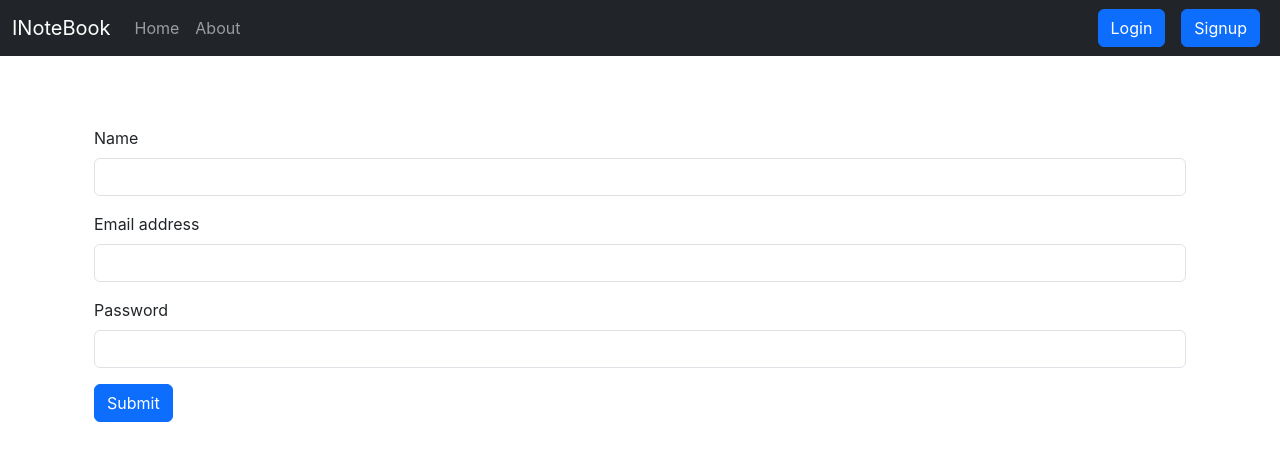
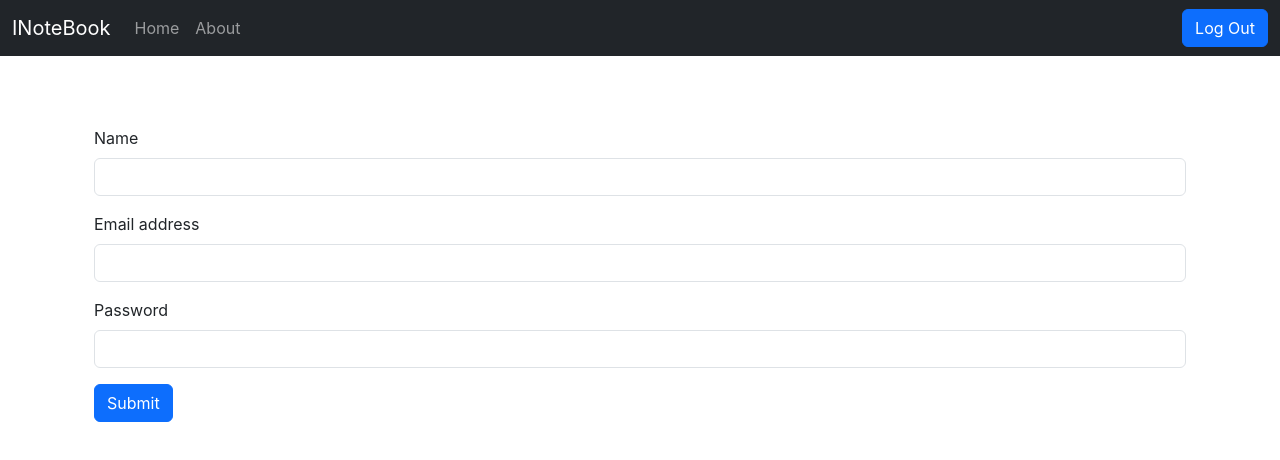
Before and after one commit to baglaaarav/inotebook, a React (Create React App) app: page /signup in a window 1280 px wide. Shown: the top 460 px of the page. Built offline with nearby package versions, Linux system fonts and the light colour scheme; sample sign-in values are in the browser's storage; the HTML template or start-up script is replaced by a standard one.

Commit message:
completed

```diff
--- a/src/components/NavBar.js
+++ b/src/components/NavBar.js
@@ -1,10 +1,14 @@
 import React from 'react'
-import { Link } from "react-router-dom";
+import { Link, useNavigate } from "react-router-dom";
 import { useLocation } from 'react-router-dom';
 
 const NavBar = () => {
     let location = useLocation();
-
+    let history = useNavigate();
+    const logout = () => {
+        localStorage.removeItem('token')
+        history('login');
+    }
     return (
         <div>
             <nav className="navbar navbar-expand-lg navbar-dark bg-dark ">
@@ -22,10 +26,13 @@ const NavBar = () => {
                                 <Link className={`nav-link ${location.pathname === '/about' ? "active" : ""}`} to="/about">About</Link>
                             </li>
                         </ul>
-                        <form className="d-flex" role="search">
+                        {!localStorage.getItem('token')? <form className="d-flex" role="search">
                             <Link className="btn btn-primary mx-2" to='/login' role="button">Login</Link>
                             <Link className="btn btn-primary mx-2" to='/signup' role="button">Signup</Link>
-                        </form>
+                        </form> : <button onClick={logout} className="button btn btn-primary">
+                            Log Out
+                        </button>
+                        }
                     </div>
                 </div>
             </nav>
--- a/src/components/Signup.js
+++ b/src/components/Signup.js
@@ -24,9 +24,9 @@ const Signup = (props) => {
     //save the authtoken and then redirect
     if(json.success === true){
       //save the authtoken and then redirect
-      localStorage.setItem('token', json.authToken);
+      localStorage.setItem('token', json.authtoken);
 
-      history("/");
+      history("/login");
       props.showAlert("Account Created Successfully", "success")
   }
   else{
@@ -61,4 +61,4 @@ const Signup = (props) => {
   )
 }
 
-export default Signup
+export default Signup;
```
